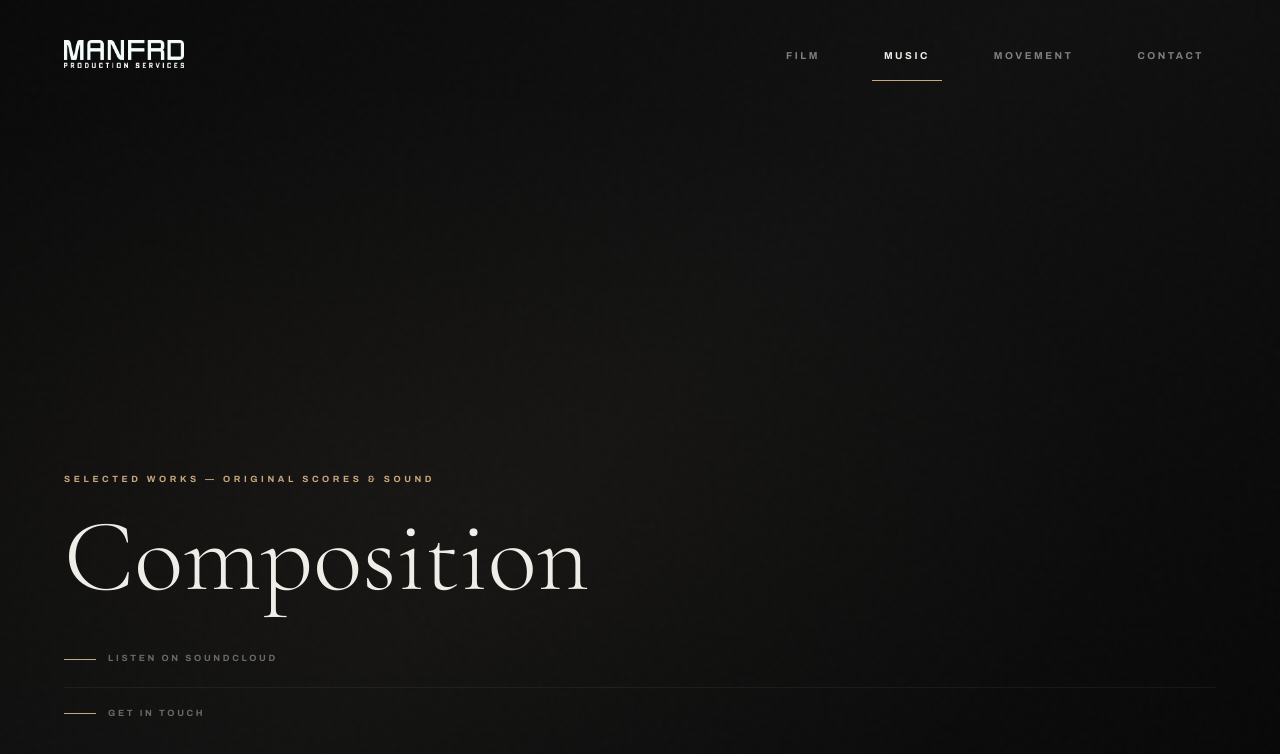
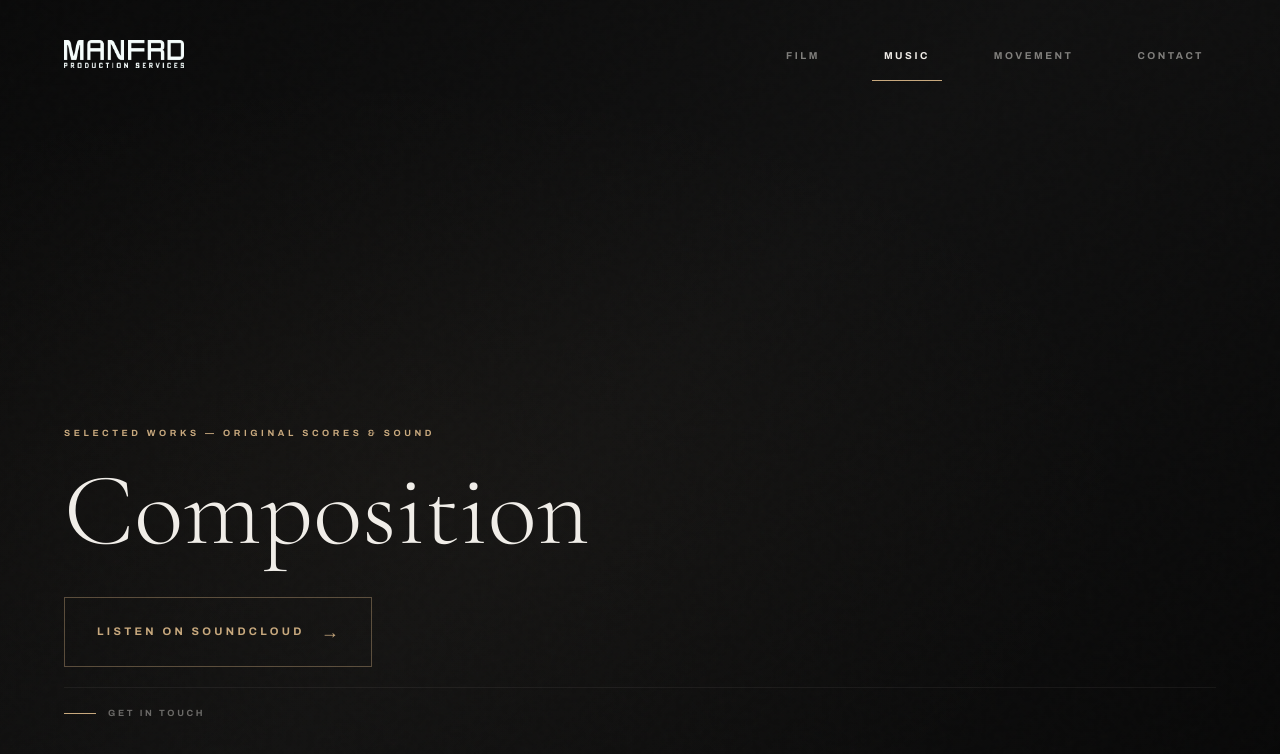
Before and after one commit to cc0b/MANFRD, a Next.js app: page /composition in a window 1280 px wide. Shown: the top 754 px of the page. Built offline with nearby package versions, Linux system fonts and the light colour scheme.

Commit message:
changed font and made soundcloud link more obvious

```diff
--- a/app/composition/page.tsx
+++ b/app/composition/page.tsx
@@ -10,15 +10,17 @@ export default function CompositionPage() {
         href="https://soundcloud.com/manfrd"
         target="_blank"
         rel="noopener noreferrer"
-        className="inline-flex items-center gap-3 text-[9px] tracking-[0.3em] uppercase no-underline transition-colors duration-300 group"
-        style={{ color: 'rgba(240,237,232,0.4)' }}
+        className="inline-flex items-center gap-4 no-underline transition-all duration-300 group border px-8 py-5 self-start"
+        style={{ borderColor: 'rgba(200,169,126,0.4)', color: '#c8a97e' }}
       >
+        <span className="text-[11px] tracking-[0.3em] uppercase group-hover:text-cream transition-colors duration-300">
+          Listen on SoundCloud
+        </span>
         <span
-          className="w-8 h-px transition-all duration-300 group-hover:w-14"
-          style={{ background: '#c8a97e' }}
-        />
-        <span className="group-hover:text-cream transition-colors duration-300">
-          Listen on SoundCloud
+          className="text-lg transition-transform duration-300 group-hover:translate-x-1"
+          style={{ color: '#c8a97e' }}
+        >
+          →
         </span>
       </a>
 
```
